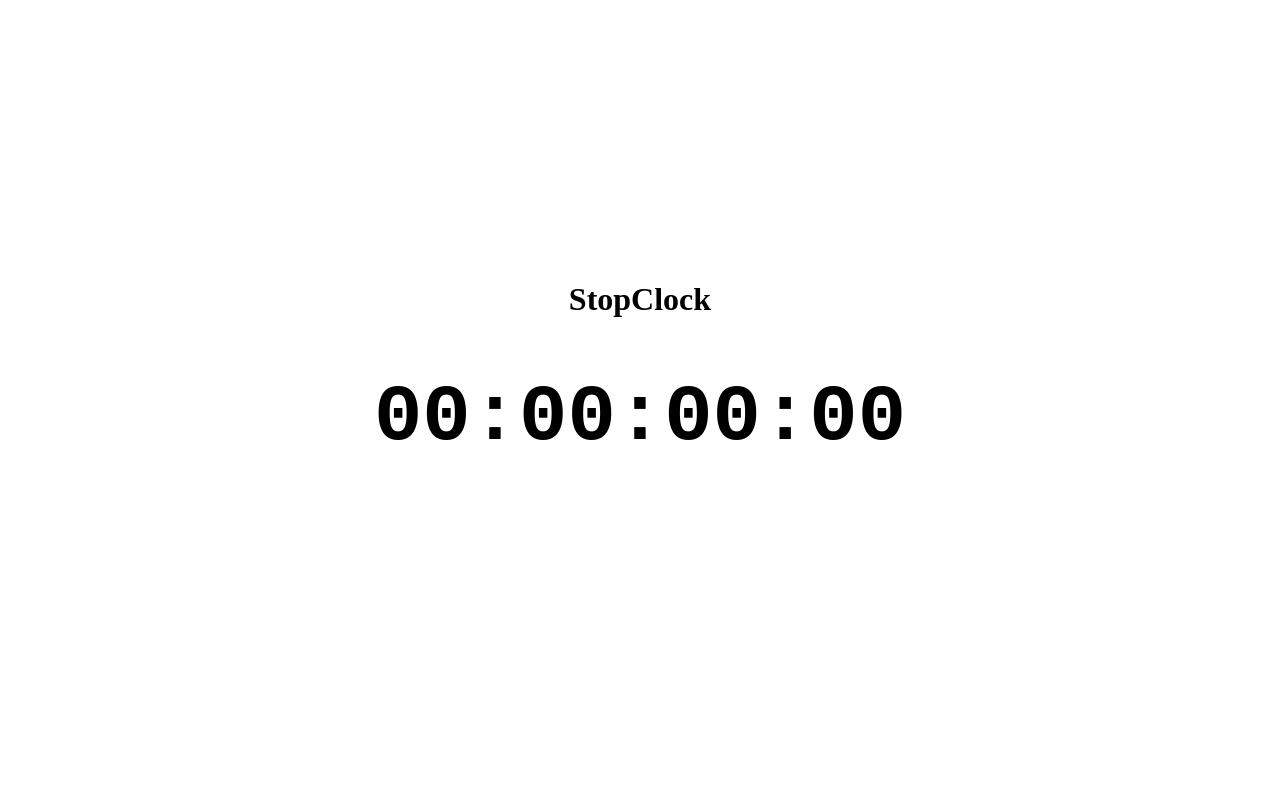
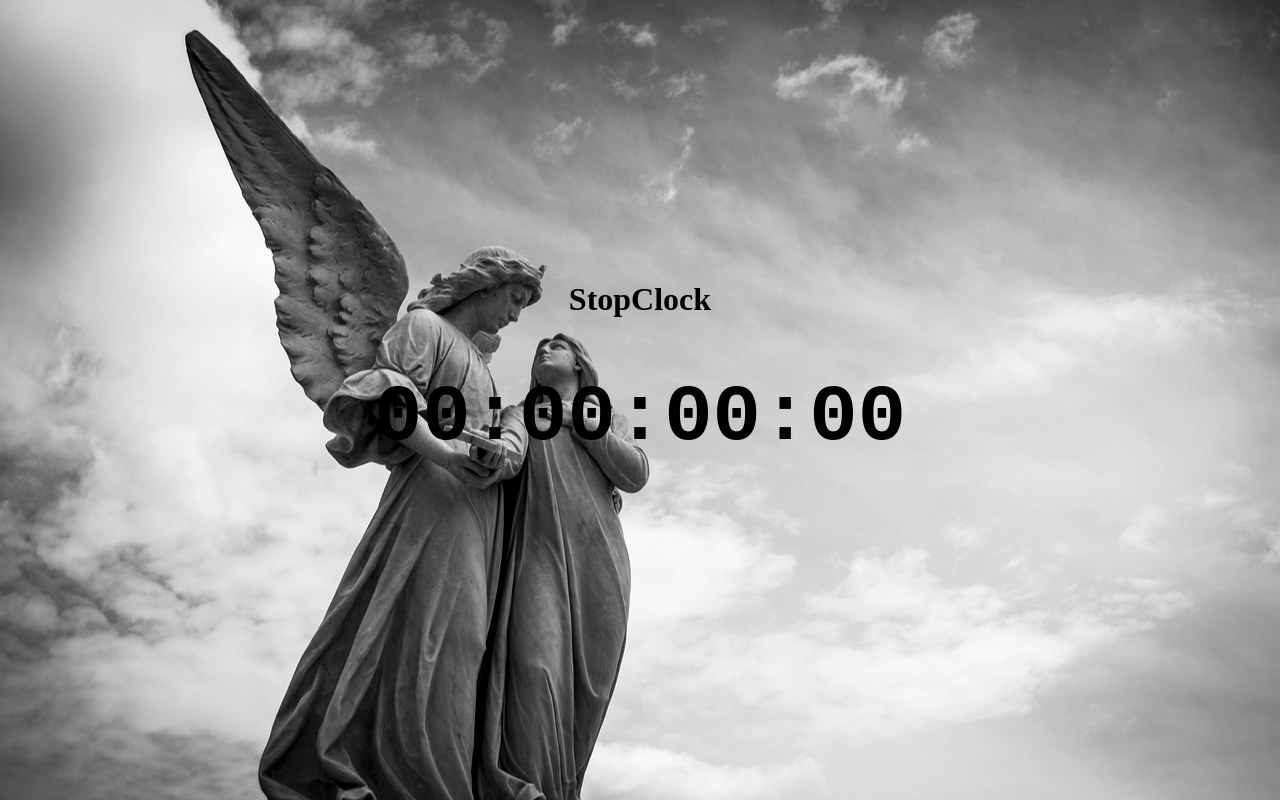
Before and after one commit to NeftaMERN/Stop-clock, a plain HTML site: page index.html in a window 1280 px wide. Drawn offline with Linux system fonts and the light colour scheme.

Commit message:
add img & style the img

```diff
--- a/styl.css
+++ b/styl.css
@@ -1,6 +1,10 @@
 
 body {
 
+    background-image: url(/img/angel-1655378_1280.jpg);
+    background-position: center;
+    background-repeat: no-repeat;
+    background-size: cover;
     display: flex;
     justify-content: center;
     text-align: center;
```
